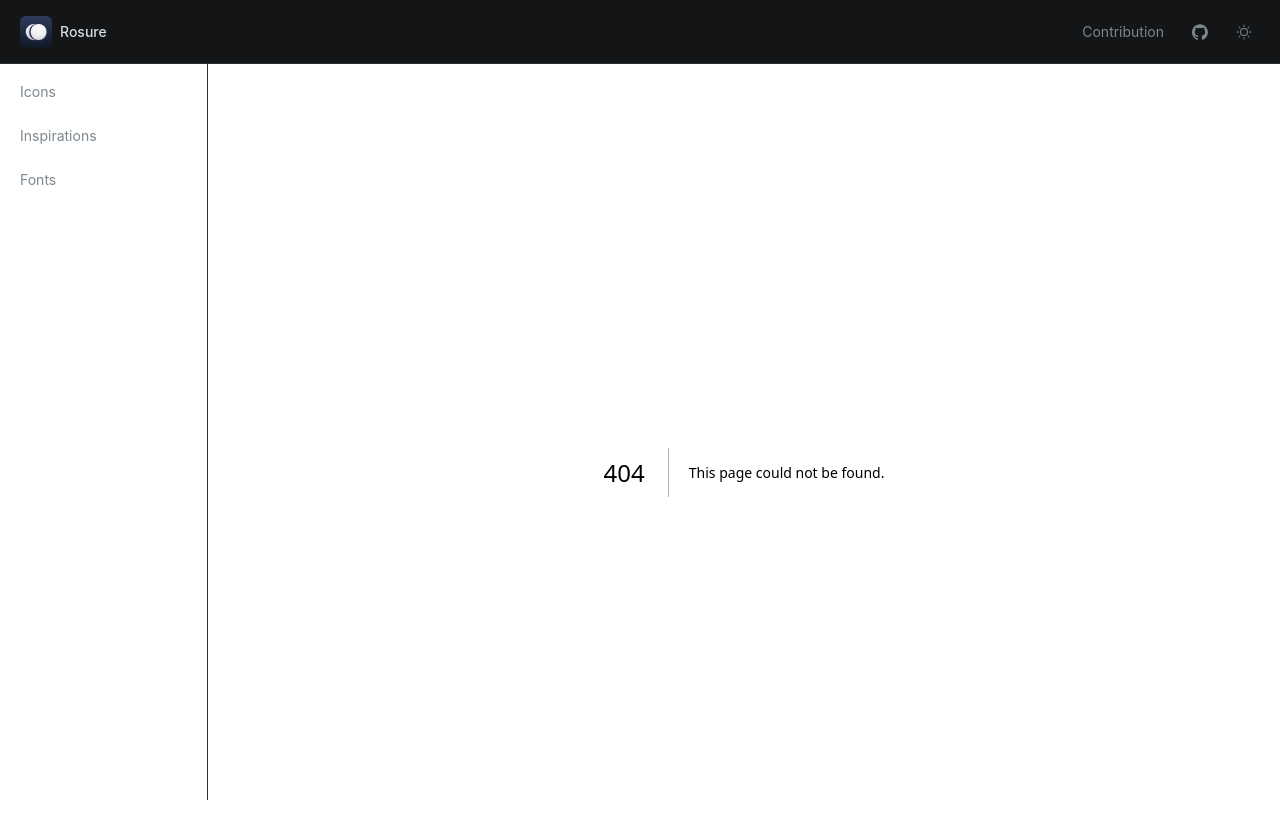
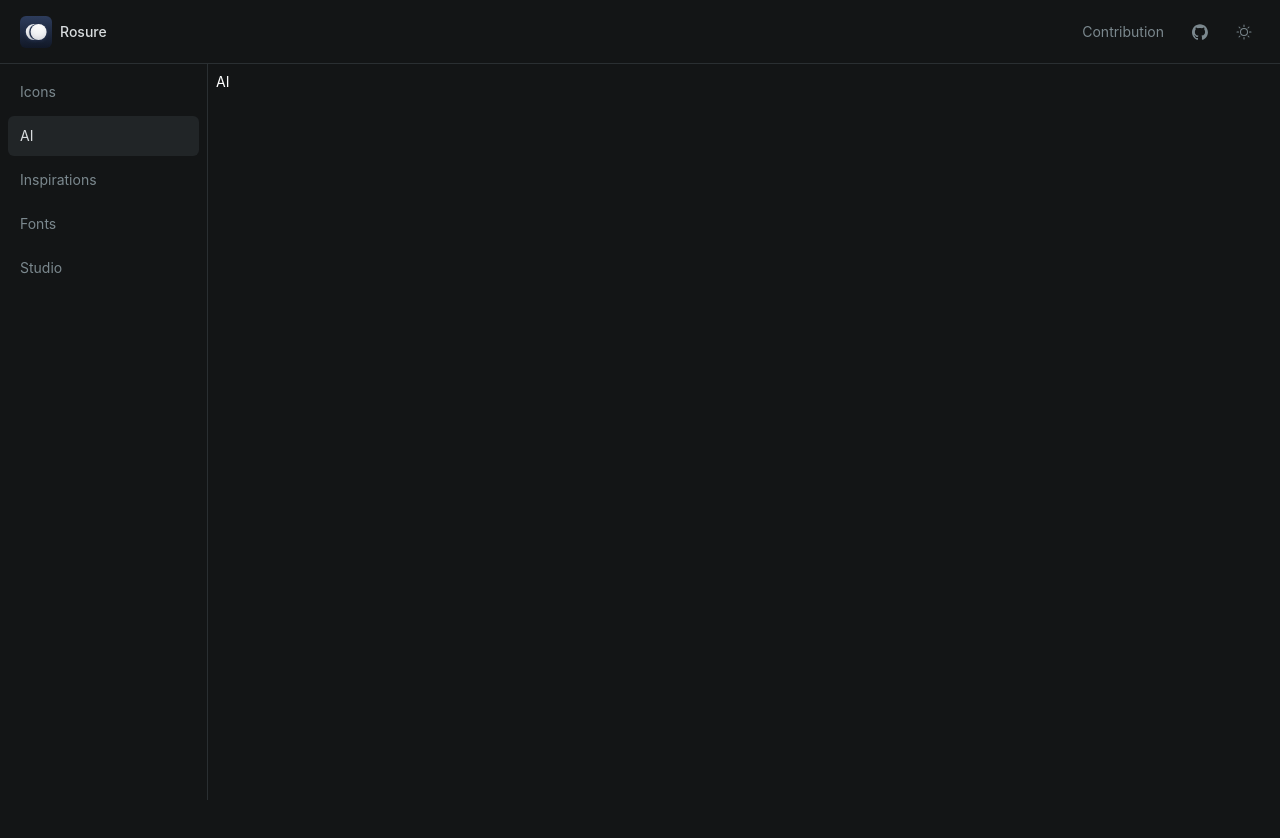
Before and after one commit to yikZero/Rosure, a Next.js app: page /list/ai in a window 1280 px wide. Before the commit this address had no page. Shown: the top 838 px of the page. After the commit the page ends 800 px from the top, so only its background shows below. Built offline with nearby package versions, Linux system fonts and the light colour scheme.

Commit message:
feat: dynamic fetch category page

```diff
--- a/app/fonts/page.tsx
+++ /dev/null
@@ -1,7 +0,0 @@
-export default function Page() {
-  return (
-    <>
-      <div>fonts</div>
-    </>
-  );
-}
--- a/app/icons/page.tsx
+++ /dev/null
@@ -1,7 +0,0 @@
-export default function Page() {
-  return (
-    <>
-      <div>icons</div>
-    </>
-  );
-}
--- a/app/inspirations/page.tsx
+++ /dev/null
@@ -1,7 +0,0 @@
-export default function Page() {
-  return (
-    <>
-      <p>inspirations</p>
-    </>
-  );
-}
--- /dev/null
+++ b/app/list/[slug]/page.tsx
@@ -0,0 +1,20 @@
+import { allCategories } from '@/data/category';
+import { notFound } from 'next/navigation';
+
+export async function generateStaticParams() {
+  return allCategories.map((category) => ({
+    slug: category.name.toLowerCase(),
+  }));
+}
+
+export default function List({ params }: { params: { slug: string } }) {
+  const category = allCategories.find(
+    (category) => category.name.toLowerCase() === params.slug,
+  );
+
+  if (!category) {
+    notFound();
+  }
+
+  return <div>{category.name}</div>;
+}
--- a/components/sidebar.tsx
+++ b/components/sidebar.tsx
@@ -1,5 +1,6 @@
 'use client';
 
+import { allCategories } from '@/data/category';
 import { cn } from '@/lib/utils';
 import Link from 'next/link';
 import { usePathname } from 'next/navigation';
@@ -10,12 +11,12 @@ export default function Sidebar() {
     <>
       <aside className="group/sidebar fixed top-16 z-30 hidden h-[calc(100vh-4rem)] w-full shrink-0 border-r border-border md:sticky md:block">
         <div className="flex size-full flex-col gap-1 p-2">
-          {allLinks.map((link) => {
-            const isActive = link.url === pathname;
+          {allCategories.map((category) => {
+            const isActive = category.url === pathname;
             return (
               <Link
-                href={link.url}
-                key={link.url}
+                href={category.url}
+                key={category.url}
                 className={cn(
                   'group flex flex-row items-center justify-between rounded-md py-2.5 pl-3 pr-2 transition-all duration-200',
                   isActive && 'bg-background',
@@ -27,9 +28,9 @@ export default function Sidebar() {
                     isActive && 'text-primary',
                   )}
                 >
-                  {link.name}
+                  {category.name}
                 </span>
-                <span className="rounded-md border border-border px-1 text-xs text-secondary opacity-0 transition-all duration-200 group-hover/sidebar:opacity-100">
+                <span className="rounded-md border border-border px-1 text-xs text-secondary opacity-0 transition-all duration-300 group-hover/sidebar:opacity-100">
                   123
                 </span>
               </Link>
@@ -40,28 +41,3 @@ export default function Sidebar() {
     </>
   );
 }
-
-interface LinkProps {
-  name: string;
-  url: string;
-  label?: string;
-  isExternal: boolean;
-}
-
-export const allLinks: LinkProps[] = [
-  {
-    name: 'Icons',
-    url: '/',
-    isExternal: false,
-  },
-  {
-    name: 'Inspirations',
-    url: '/inspirations',
-    isExternal: false,
-  },
-  {
-    name: 'Fonts',
-    url: '/fonts',
-    isExternal: false,
-  },
-];
```
